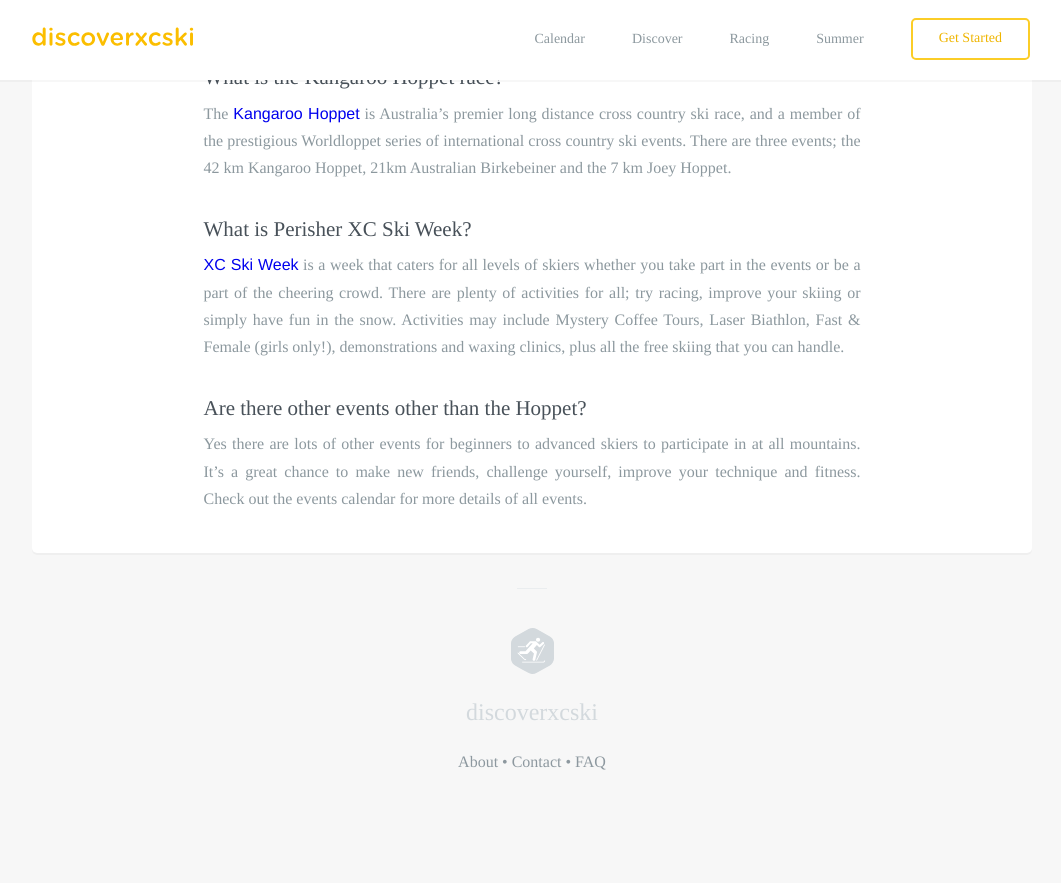
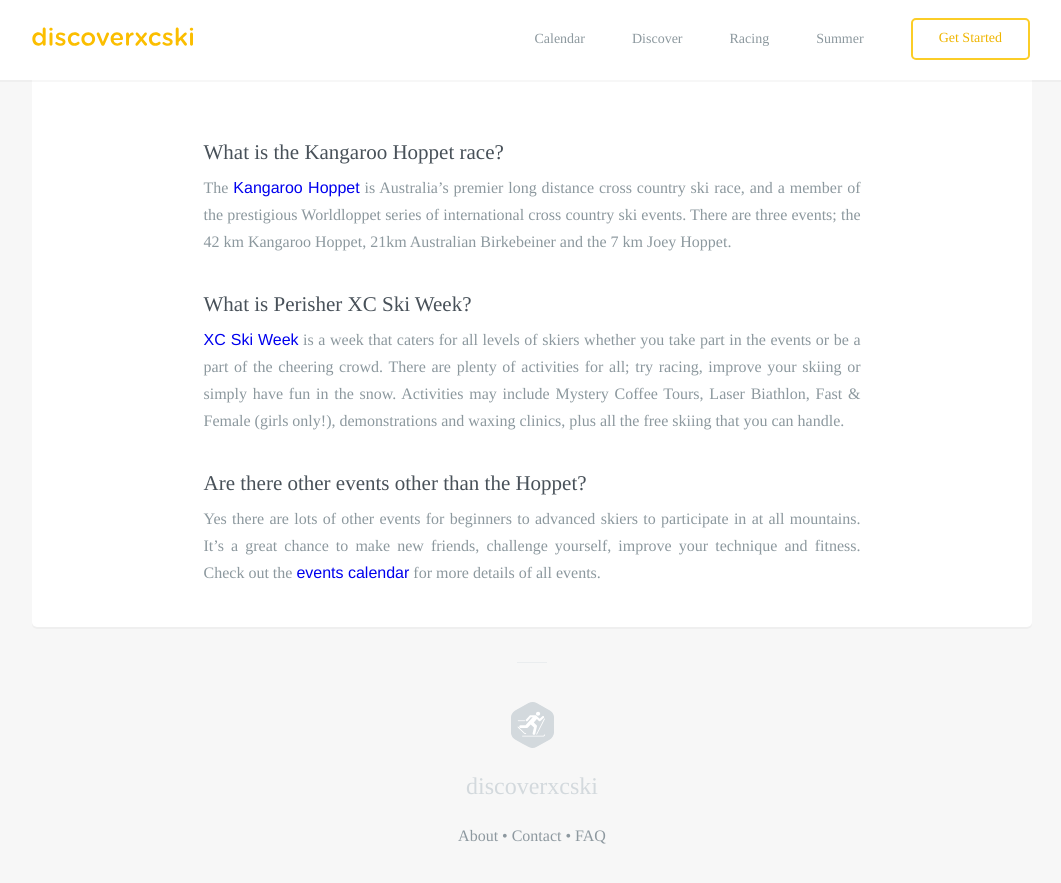
Before and after one commit to robcatto/robcatto.github.io, a Jekyll site: the page built from faq/index.html, in a window 1280 px wide and 900 px high, scrolled down 3485 px. Shown: the top 883 px of the window, without its empty margins (108-1169 px from the left). Built offline with Jekyll 4.4.1, drawn with Linux system fonts in a browser that asks for light colours; some web fonts are replaced; Markdown is read by kramdown in place of the engine named in the settings; before the commit the page ends 4311 px from its top, so only the background shows below that; some of the changed text lies outside the part shown.

Commit message:
Update index.html

```diff
--- a/faq/index.html
+++ b/faq/index.html
@@ -68,9 +68,9 @@ layout: default
                         <p class="left__aligned--p left__sub--para">No because of the more gentle terrain you will not need to use more than a snowplow in most places to slow you down.
                         <h3 class="heading__aligned--page">What is the best way to learn cross country skiing?</h3>
                         <p class="left__aligned--p left__sub--para">There are three main ways to learn how to xc ski:
-resort based XC ski schools
-introduced to it by a friend or school
-through programs run by clubs/associations
+   <p class="left__aligned--p left__sub--para">resort based XC ski schools
+   <p class="left__aligned--p left__sub--para">introduced to it by a friend or school
+ <br>&#8226;through programs run by clubs/associations
                         <h3 class="heading__aligned--page">Is XC skiing suitable for children?</h3>
                         <p class="left__aligned--p left__sub--para">Yes children love the combination of snow play and exploring the snowy landscape on skis.  Children from as young as 2 years old can start playing around on skis.  If too young for ski or if they’re ready for nap, borrow or hire a pulk (a special enclosed sled) and you can take your baby or toddler for a tour.
 
@@ -97,7 +97,7 @@ through programs run by clubs/associations
                          <h3 class="heading__aligned--page">What is Perisher XC Ski Week?</h3>
                         <p class="left__aligned--p left__sub--para"><a  href="/racing/xc-ski-week" target="_blank">XC Ski Week</a> is a week that caters for all levels of skiers whether you take part in the events or be a part of the cheering crowd. There are plenty of activities for all; try racing, improve your skiing or simply have fun in the snow. Activities may include Mystery Coffee Tours, Laser Biathlon, Fast & Female (girls only!), demonstrations and waxing clinics, plus all the free skiing that you can handle.
                          <h3 class="heading__aligned--page">Are there other events other than the Hoppet?</h3>
-                        <p class="left__aligned--p left__sub--para">Yes there are lots of other events for beginners to advanced skiers to participate in at all mountains.   It’s a great chance to make new friends, challenge yourself, improve your technique and fitness.  Check out the events calendar for more details of all events.
+                        <p class="left__aligned--p left__sub--para">Yes there are lots of other events for beginners to advanced skiers to participate in at all mountains.   It’s a great chance to make new friends, challenge yourself, improve your technique and fitness.  Check out the <a  href="/events" target="_blank">events calendar</a> for more details of all events.
 
                     </p>
                 </section>
```
